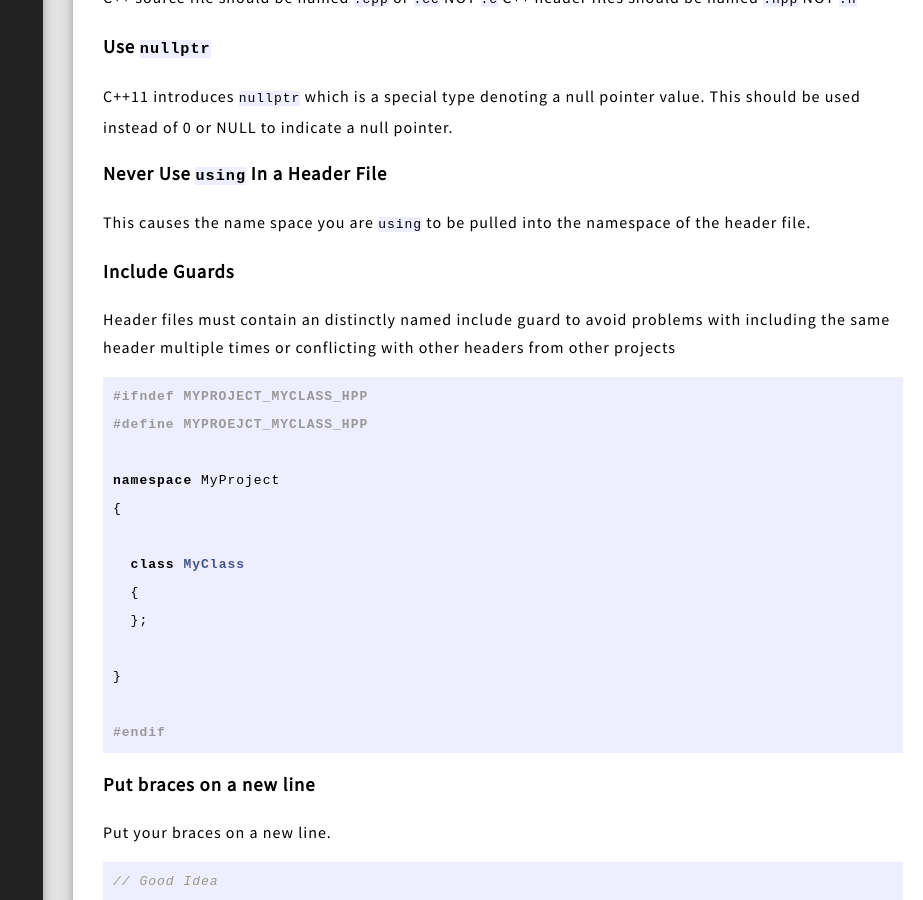
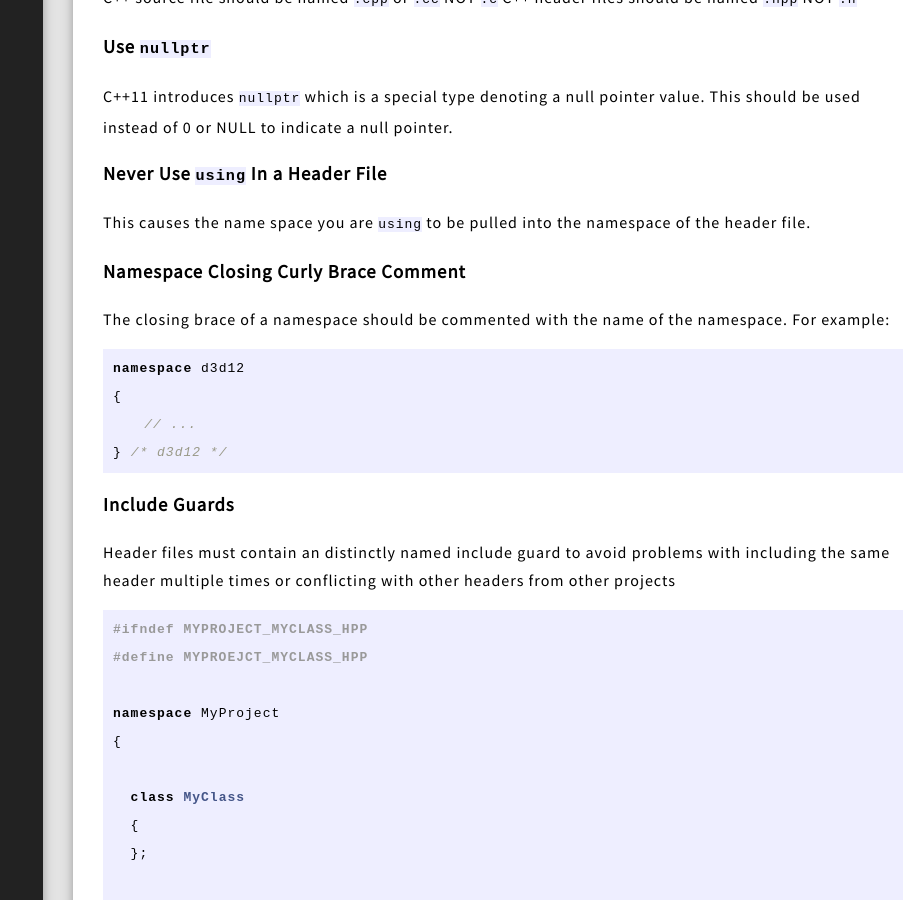
Before and after one commit to TeamWisp/TeamWisp.github.io, a Jekyll site: the page built from _common/code_standards.markdown, in a window 1280 px wide and 900 px high, scrolled down 3531 px. Shown: the whole window, without its empty margins (357-1280 px from the left). Built offline with Jekyll 4.4.1, drawn with Linux system fonts in a browser that asks for light colours; nearby versions of some CDN libraries.

Commit message:
Added a bit about namespace closing brace

````diff
--- a/_common/code_standards.markdown
+++ b/_common/code_standards.markdown
@@ -129,6 +129,17 @@ C++11 introduces `nullptr` which is a special type denoting a null pointer value
 
 This causes the name space you are `using` to be pulled into the namespace of the header file.
 
+### Namespace Closing Curly Brace Comment
+
+The closing brace of a namespace should be commented with the name of the namespace.
+For example:
+
+```cpp
+namespace d3d12
+{
+	// ...
+} /* d3d12 */
+```
 
 ### Include Guards
 
````
